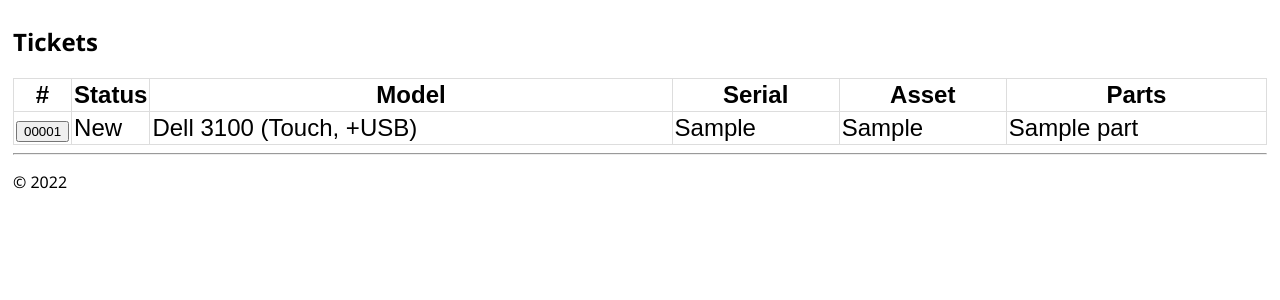
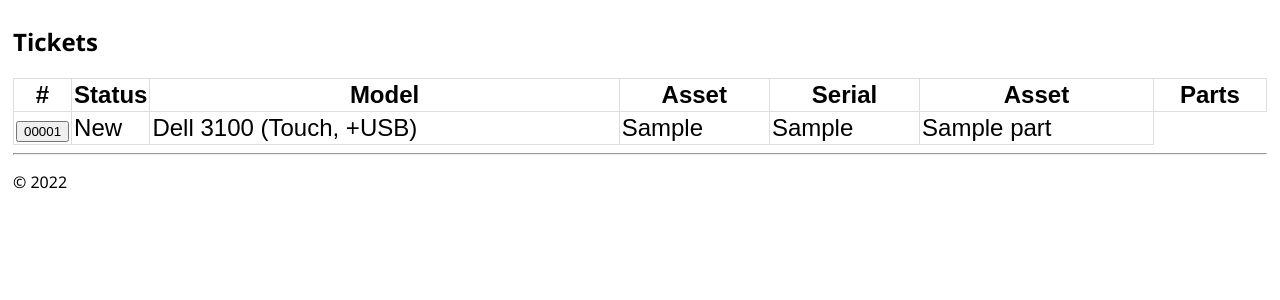
Before and after one commit to snowskeleton/djangoIdun, a Django app: page / in a window 1280 px wide. Shown: the part 106-406 px from the top of the page. Run offline with Django 4.2, Linux system fonts and the light colour scheme; tables that the repository leaves empty hold one stand-in row (values such as "Sample post").

Commit message:
Changed order of headers

```diff
--- a/nobility/templates/nobility/table.html
+++ b/nobility/templates/nobility/table.html
@@ -5,6 +5,7 @@
             <th>#</th>
             <th class="table">Status</th>
             <th>Model</th>
+            <th>Asset</th>
             <th>Serial</th>
             <th>Asset</th>
             <th>Parts</th>
```
